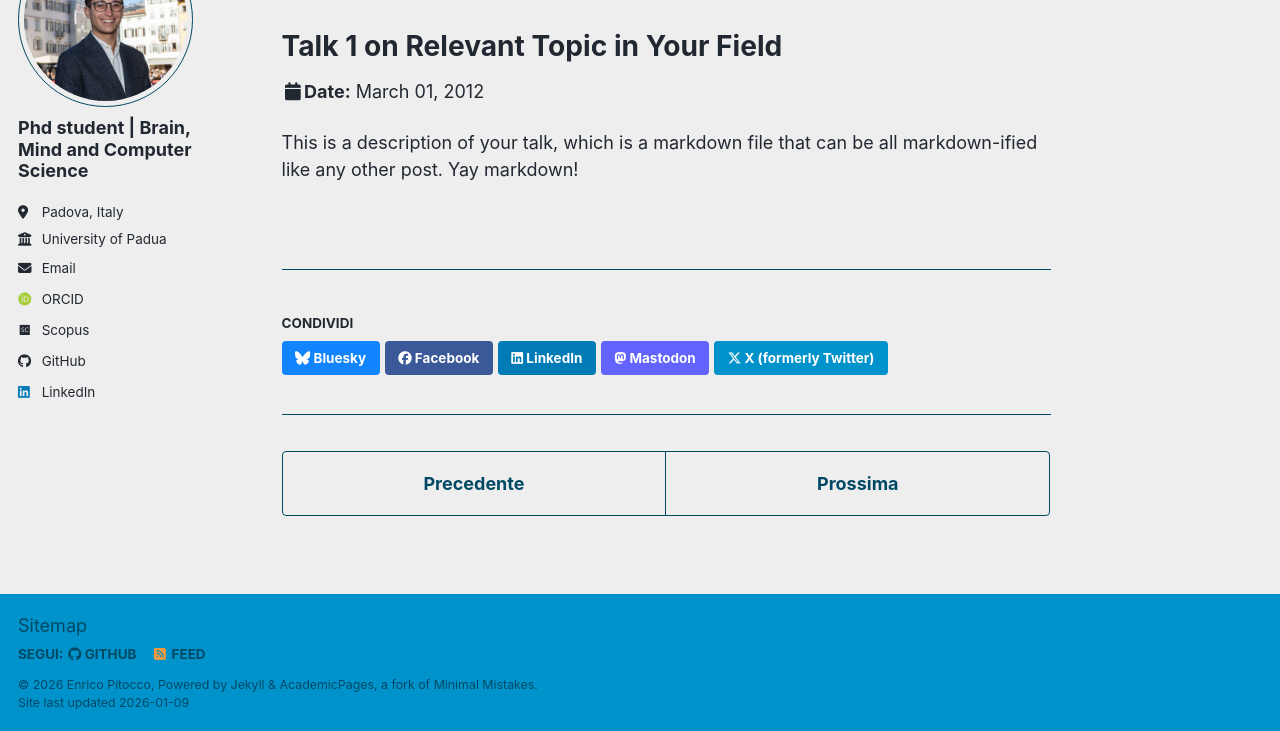
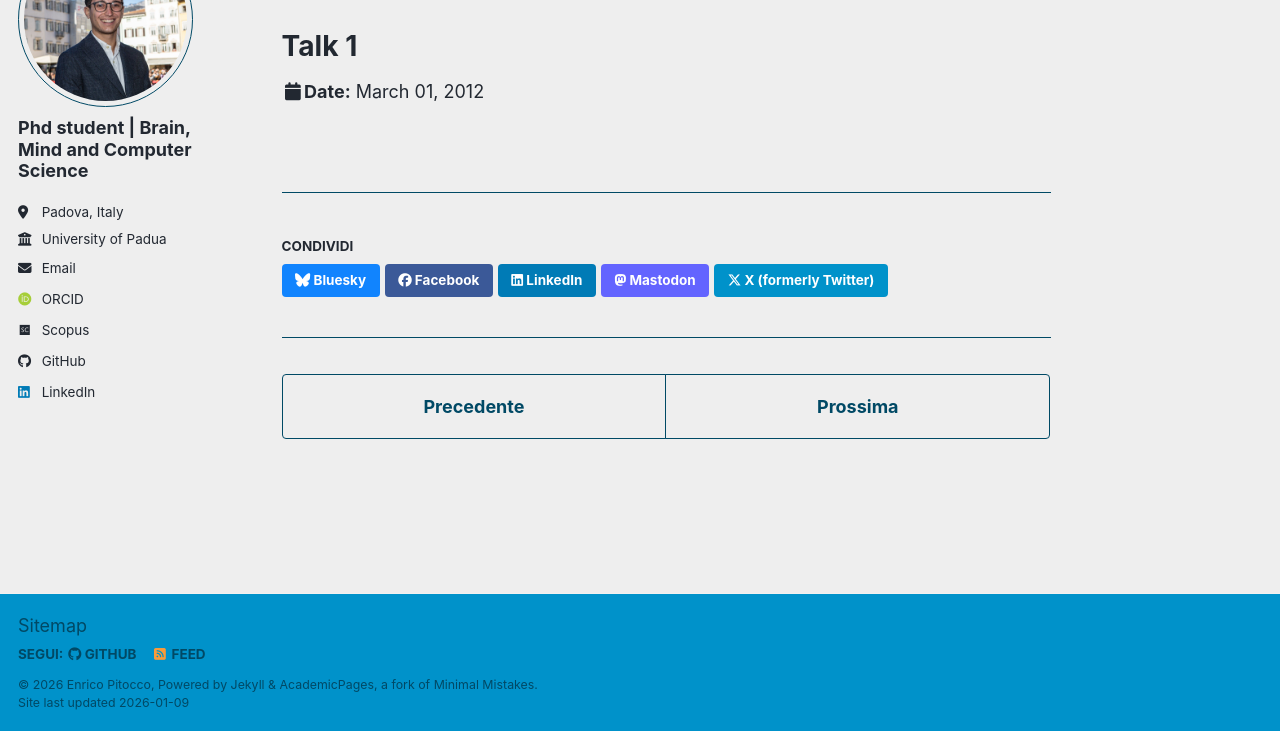
Before and after one commit to enricopitocco/enricopitocco.github.io, a Jekyll site: the page built from _talks/2012-03-01-talk-1.md, in a window 1280 px wide, cut to the strip 169-900 px from the top of the page. Built offline with Jekyll 4.4.1, drawn with Linux system fonts in a browser that asks for light colours; some web fonts are replaced; a script bundle is joined from its source files by our own code; library files that are not in the unit come from our copies.

Commit message:
Remove metadata from talk 1 markdown file

```diff
--- a/_talks/2012-03-01-talk-1.md
+++ b/_talks/2012-03-01-talk-1.md
@@ -1,11 +1,3 @@
----
-title: "Talk 1 on Relevant Topic in Your Field"
-collection: talks
-type: "Talk"
-permalink: /talks/2012-03-01-talk-1
-venue: "UC San Francisco, Department of Testing"
-date: 2012-03-01
-location: "San Francisco, CA, USA"
 ---
 
-This is a description of your talk, which is a markdown file that can be all markdown-ified like any other post. Yay markdown!
+---
```
